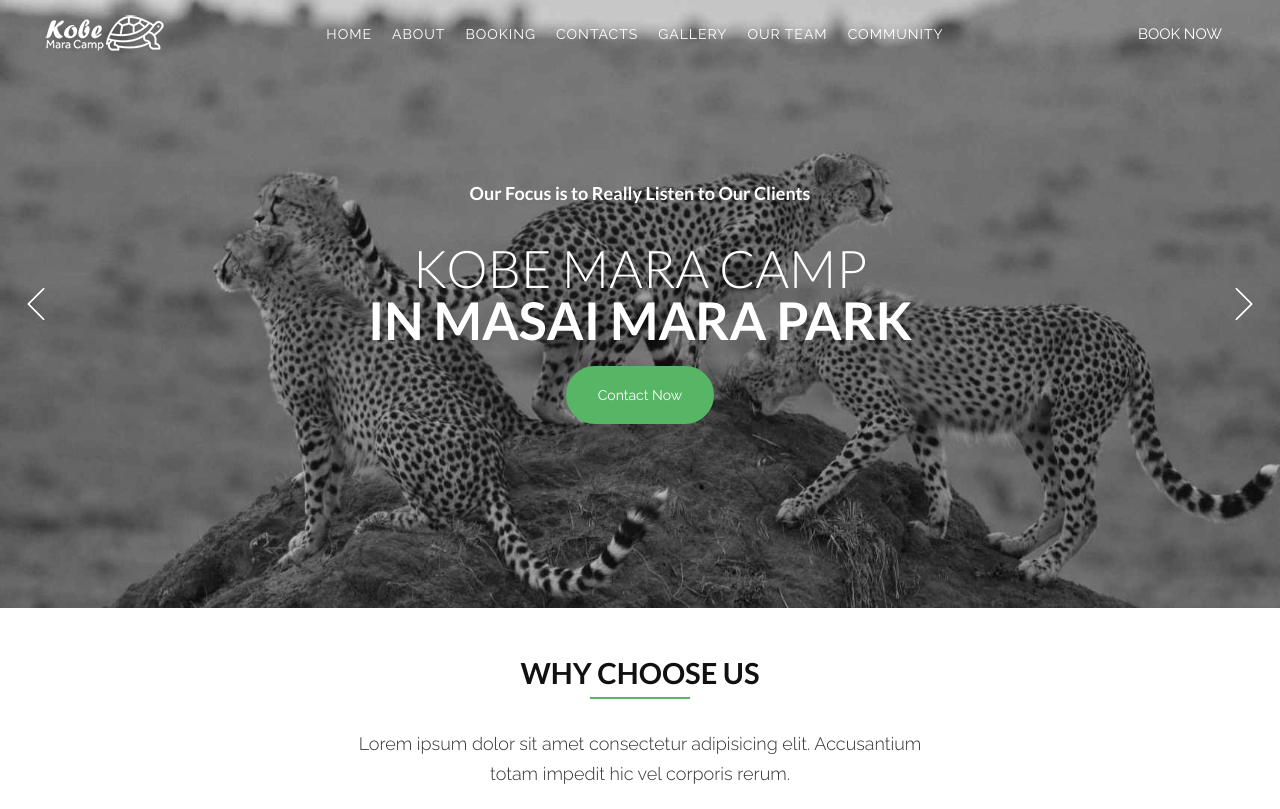
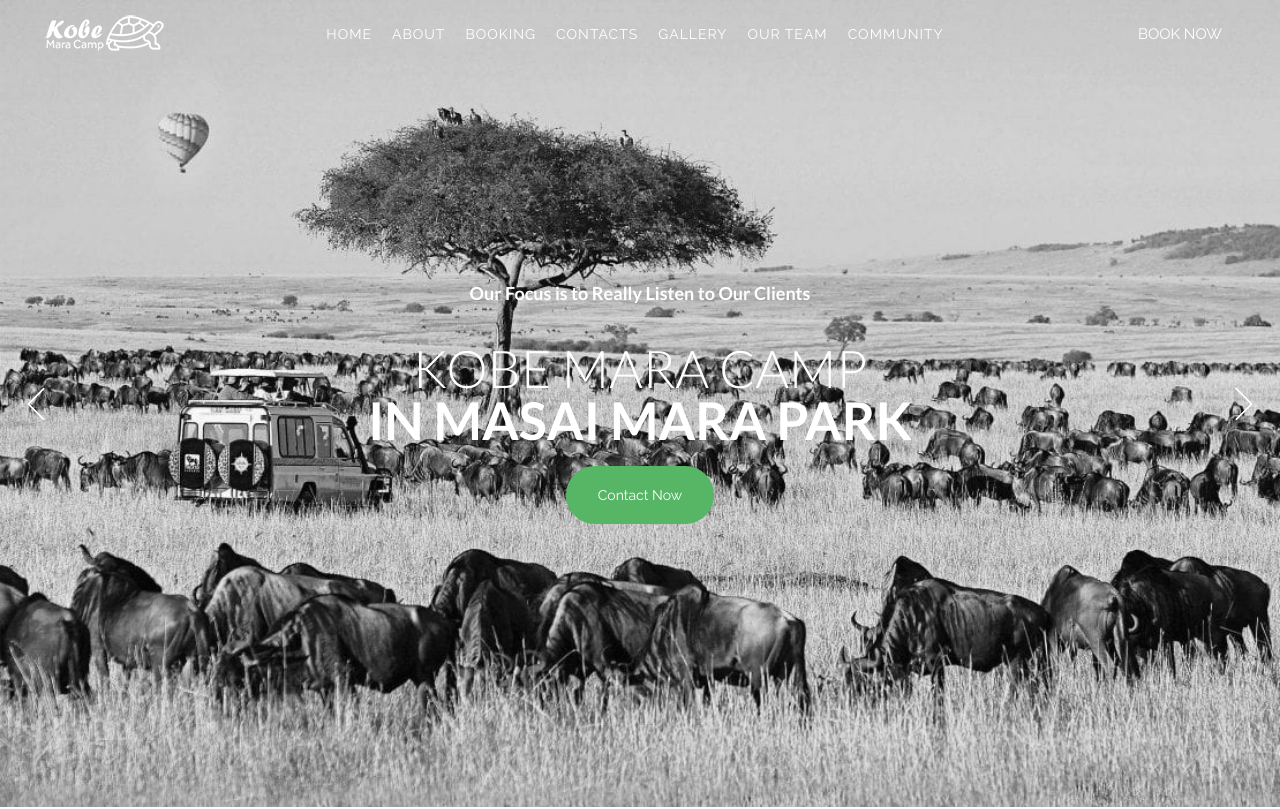
Before and after one commit to asvirkul/kobe, a plain HTML site: page index.html in a window 1280 px wide. Shown: the top 809 px of the page. Drawn offline with nearby package versions, Linux system fonts and the light colour scheme.

Commit message:
Update index.html

```diff
--- a/index.html
+++ b/index.html
@@ -56,16 +56,16 @@
         <section class="wrapslider hide-on-med-and-down">
             <ul id="slides">
                 <li>
-                    <img src="images/main.jpg" />
+                    <img src="images/maasai-mara-1110x700.jpg" />
                 </li>
                 <li>
-                    <img src="images/main.jpg" />
+                    <img src="images/maasai-mara-1110x700.jpg" />
                 </li>
                 <li>
-                    <img src="images/main.jpg" />
+                    <img src="images/maasai-mara-1110x700.jpg" />
                 </li>
                 <li>
-                    <img src="images/main.jpg" />
+                    <img src="images/maasai-mara-1110x700.jpg" />
                 </li>
             </ul>
 
```
